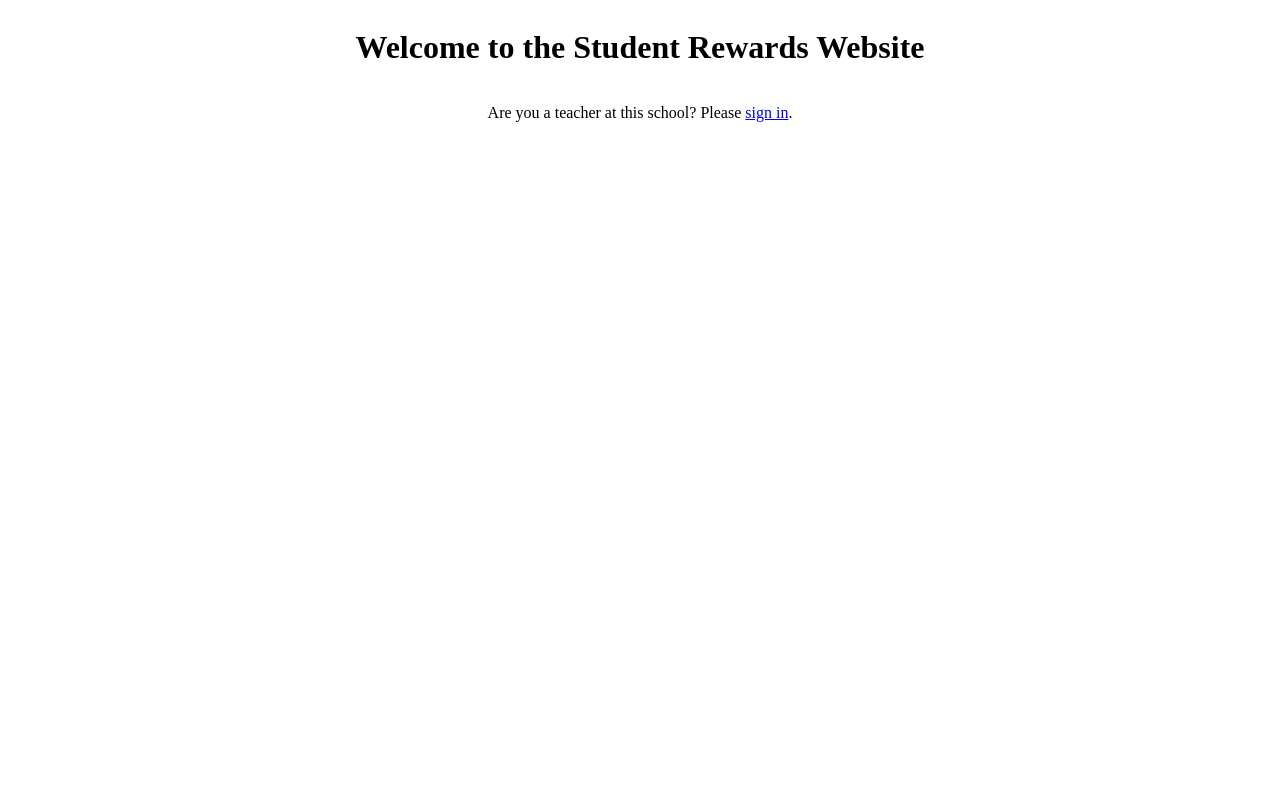
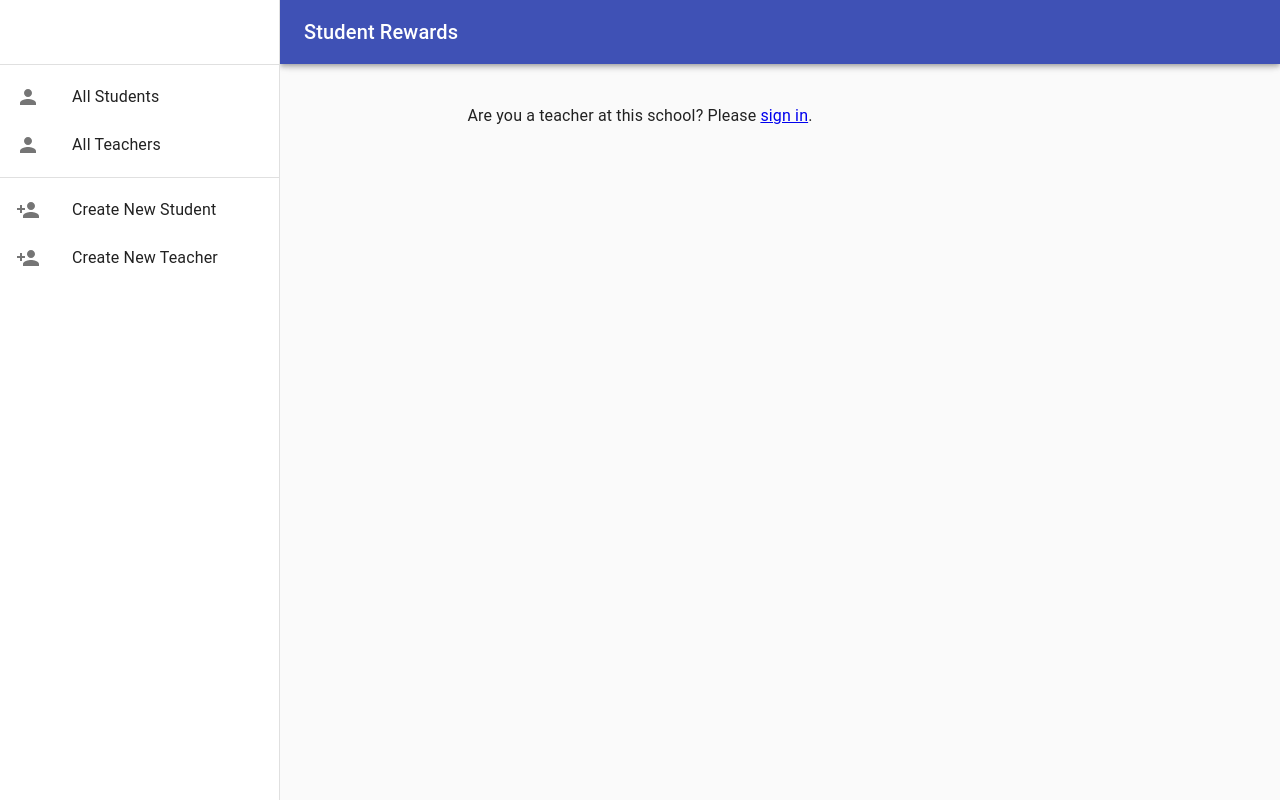
Before and after one commit to benard-kong/student-rewards-frontend, a Next.js app: page / in a window 1280 px wide. Built offline with nearby package versions, Linux system fonts and the light colour scheme; no server answers.

Commit message:
[navigation-drawer] Navigation Drawer Init

```diff
--- /dev/null
+++ b/components/Navigation/Drawer.tsx
@@ -0,0 +1,135 @@
+import React from "react";
+import { NextRouter } from "next/router";
+import AppBar from "@material-ui/core/AppBar";
+import CssBaseline from "@material-ui/core/CssBaseline";
+import Drawer from "@material-ui/core/Drawer";
+import Hidden from "@material-ui/core/Hidden";
+import IconButton from "@material-ui/core/IconButton";
+import MenuIcon from "@material-ui/icons/Menu";
+import Toolbar from "@material-ui/core/Toolbar";
+import Typography from "@material-ui/core/Typography";
+import { makeStyles, useTheme, Theme, createStyles } from "@material-ui/core/styles";
+import { adminLinks, primaryLinks } from "./navigation.config";
+import DrawerList from "./partials/DrawerList";
+
+const drawerWidth = 280;
+
+const useStyles = makeStyles((theme: Theme) =>
+  createStyles({
+    root: {
+      display: "flex",
+    },
+    drawer: {
+      [theme.breakpoints.up("sm")]: {
+        width: drawerWidth,
+        flexShrink: 0,
+      },
+    },
+    appBar: {
+      [theme.breakpoints.up("sm")]: {
+        width: `calc(100% - ${drawerWidth}px)`,
+        marginLeft: drawerWidth,
+      },
+    },
+    menuButton: {
+      marginRight: theme.spacing(2),
+      [theme.breakpoints.up("sm")]: {
+        display: "none",
+      },
+    },
+    // necessary for content to be below app bar
+    toolbar: theme.mixins.toolbar,
+    drawerPaper: {
+      width: drawerWidth,
+    },
+    content: {
+      flexGrow: 1,
+      padding: theme.spacing(3),
+    },
+  })
+);
+
+interface Props {
+  router: NextRouter;
+  window?: () => Window;
+}
+
+// INFO: Temporary
+const isAdmin = true;
+
+export default function ResponsiveDrawer(props: Props) {
+  const {
+    router: { pathname },
+    window,
+  } = props;
+  const classes = useStyles();
+  const theme = useTheme();
+  const [mobileOpen, setMobileOpen] = React.useState(false);
+
+  const handleDrawerToggle = () => {
+    setMobileOpen(!mobileOpen);
+  };
+
+  const drawer = (
+    <div>
+      <div className={classes.toolbar} />
+      <DrawerList linksList={primaryLinks} hasDivider pathname={pathname} mobileClose={handleDrawerToggle} />
+      {isAdmin && <DrawerList linksList={adminLinks} hasDivider pathname={pathname} mobileClose={handleDrawerToggle} />}
+    </div>
+  );
+
+  const container = window !== undefined ? () => window().document.body : undefined;
+
+  return (
+    <div className={classes.root}>
+      <CssBaseline />
+      <AppBar position="fixed" className={classes.appBar}>
+        <Toolbar>
+          <IconButton
+            color="inherit"
+            aria-label="open drawer"
+            edge="start"
+            onClick={handleDrawerToggle}
+            className={classes.menuButton}
+          >
+            <MenuIcon />
+          </IconButton>
+          <Typography variant="h6" noWrap>
+            Student Rewards
+          </Typography>
+        </Toolbar>
+      </AppBar>
+      <nav className={classes.drawer} aria-label="mailbox folders">
+        {/* The implementation can be swapped with js to avoid SEO duplication of links. */}
+        <Hidden smUp implementation="css">
+          <Drawer
+            container={container}
+            variant="temporary"
+            anchor={theme.direction === "rtl" ? "right" : "left"}
+            open={mobileOpen}
+            onClose={handleDrawerToggle}
+            classes={{
+              paper: classes.drawerPaper,
+            }}
+            ModalProps={{
+              keepMounted: true, // Better open performance on mobile.
+            }}
+          >
+            {drawer}
+          </Drawer>
+        </Hidden>
+        <Hidden xsDown implementation="css">
+          <Drawer
+            classes={{
+              paper: classes.drawerPaper,
+            }}
+            variant="permanent"
+            open
+          >
+            {drawer}
+          </Drawer>
+        </Hidden>
+      </nav>
+    </div>
+  );
+}
--- /dev/null
+++ b/components/Navigation/navigation.config.ts
@@ -0,0 +1,41 @@
+import { SvgIcon } from "@material-ui/core";
+import { Person, PersonAdd } from "@material-ui/icons";
+
+type SvgIconComponent = typeof SvgIcon;
+
+export interface LinkObject {
+  id: string;
+  displayText: string;
+  href: string;
+  Icon?: SvgIconComponent;
+}
+
+export const primaryLinks: LinkObject[] = [
+  {
+    id: "all-students",
+    displayText: "All Students",
+    href: "/student/all",
+    Icon: Person,
+  },
+  {
+    id: "all-teachers",
+    displayText: "All Teachers",
+    href: "/admin/teacher/all",
+    Icon: Person,
+  },
+];
+
+export const adminLinks = [
+  {
+    id: "create-new-student",
+    displayText: "Create New Student",
+    href: "/student/create-new",
+    Icon: PersonAdd,
+  },
+  {
+    id: "create-new-teacher",
+    displayText: "Create New Teacher",
+    href: "/admin/teacher/create-new",
+    Icon: PersonAdd,
+  },
+];
--- /dev/null
+++ b/components/Navigation/partials/DrawerList.tsx
@@ -0,0 +1,49 @@
+import Link from "next/link";
+import Divider from "@material-ui/core/Divider";
+import MuiLink from "@material-ui/core/Link";
+import List from "@material-ui/core/List";
+import ListItem from "@material-ui/core/ListItem";
+import ListItemIcon from "@material-ui/core/ListItemIcon";
+import ListItemText from "@material-ui/core/ListItemText";
+import useTheme from "@material-ui/core/styles/useTheme";
+import { LinkObject } from "../navigation.config";
+
+type Props = {
+  linksList: LinkObject[];
+  hasDivider: boolean;
+  pathname: string;
+  mobileClose: Function;
+};
+
+export default function DrawerList({ linksList, hasDivider = false, pathname, mobileClose }: Props) {
+  const theme = useTheme();
+
+  const handleClick = () => {
+    const innerWidth = window?.innerWidth;
+    if (innerWidth <= theme.breakpoints.values.sm) {
+      mobileClose();
+    }
+  };
+
+  return (
+    <>
+      {hasDivider && <Divider />}
+      <List>
+        {linksList.map(({ id, displayText, href, Icon }) => (
+          <Link key={id} href={href} passHref>
+            <MuiLink color="inherit" underline="none">
+              <ListItem button selected={pathname === href} disabled={pathname === href} onClick={handleClick}>
+                {Icon && (
+                  <ListItemIcon>
+                    <Icon />
+                  </ListItemIcon>
+                )}
+                <ListItemText primary={displayText} />
+              </ListItem>
+            </MuiLink>
+          </Link>
+        ))}
+      </List>
+    </>
+  );
+}
--- /dev/null
+++ b/pages/_app.tsx
@@ -0,0 +1,15 @@
+/* eslint react/jsx-props-no-spreading: 0 */
+import { AppProps } from "next/app";
+import { useRouter } from "next/router";
+import Drawer from "../components/Navigation/Drawer";
+
+export default function MyApp({ Component, pageProps }: AppProps) {
+  const router = useRouter();
+
+  return (
+    <div>
+      <Drawer router={router} />
+      <Component {...pageProps} />;
+    </div>
+  );
+}
```
